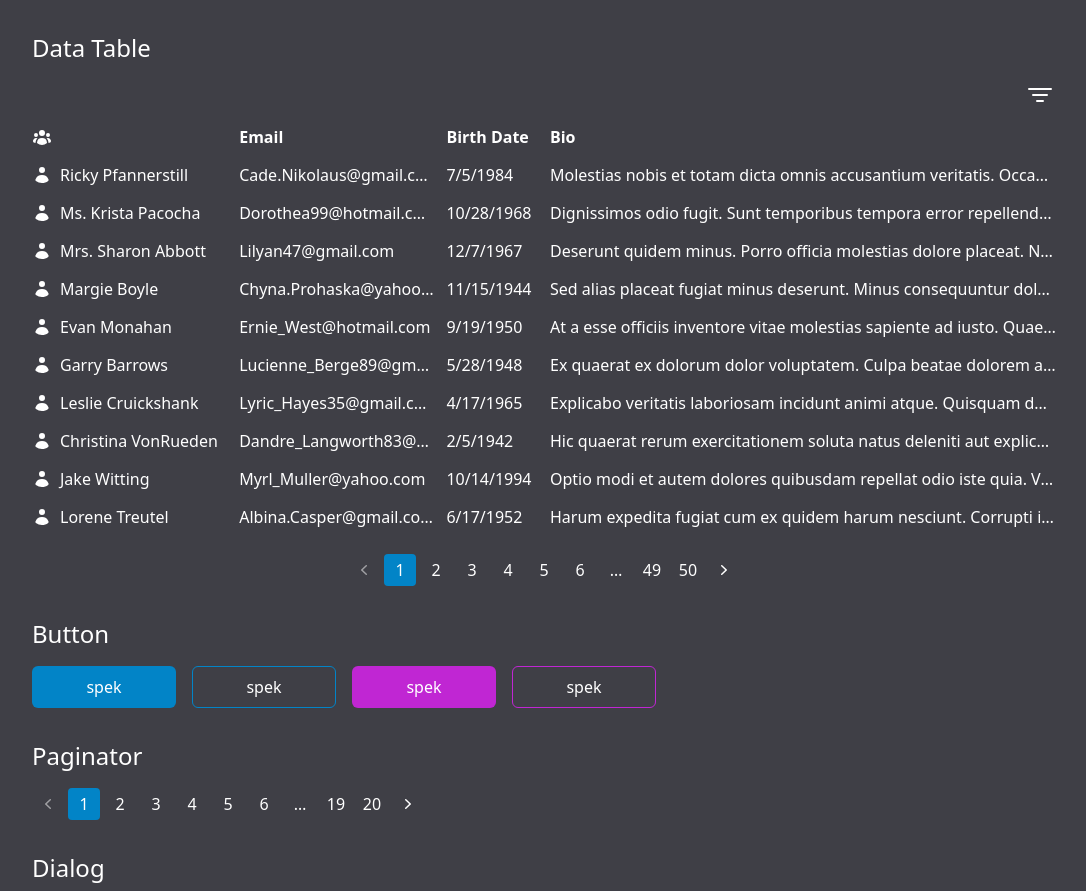
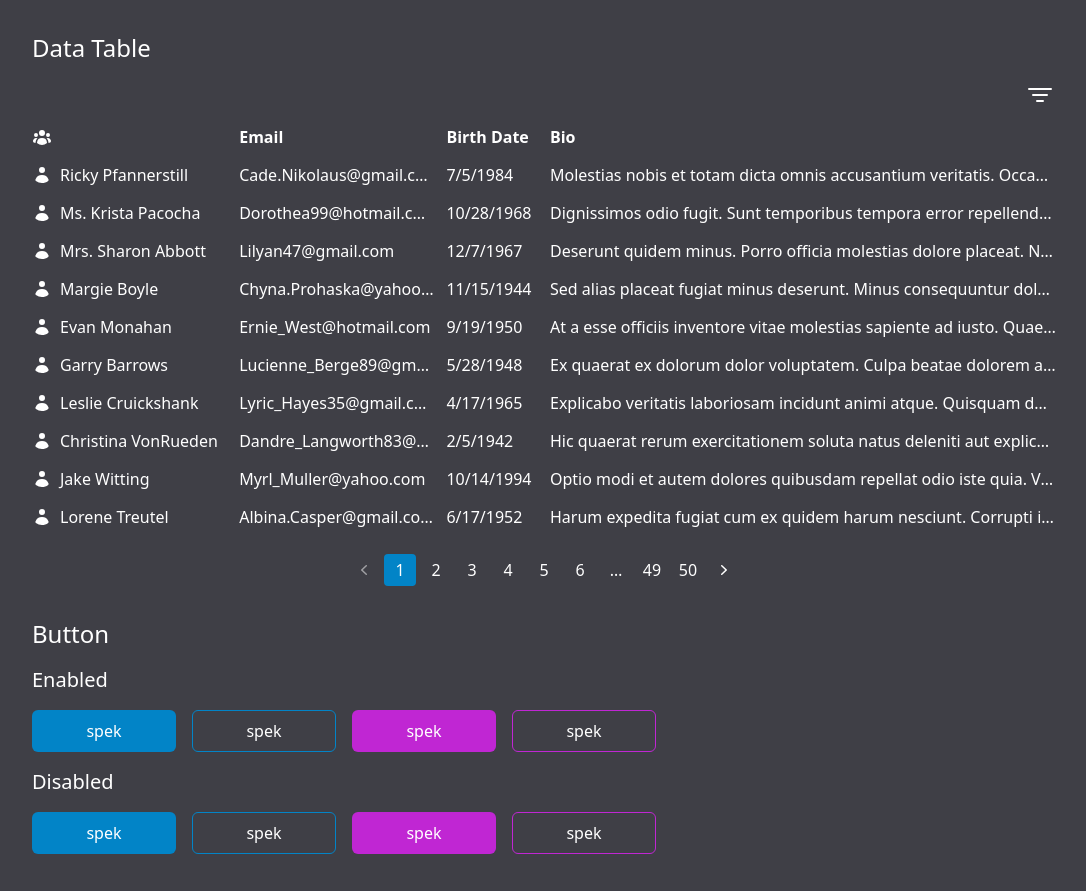
Before and after one commit to rpf3/spek, a SvelteKit app: page / in a window 1280 px wide. Shown: the top 891 px of the page, without its empty margins (96-1182 px from the left). Built offline with nearby package versions, Linux system fonts and the light colour scheme.

Commit message:
feat: Allow buttons to be disabled

```diff
--- a/src/lib/button/Button.svelte
+++ b/src/lib/button/Button.svelte
@@ -4,6 +4,7 @@
 
 	export let color: ColorMode;
 	export let fill: FillMode;
+	export let disabled = false;
 
 	const dispatch = createEventDispatcher();
 
@@ -13,20 +14,30 @@
 </script>
 
 <button
+	{disabled}
 	type="button"
 	on:click={dispatchEvent}
 	class="w-full rounded-md border px-4 py-2 focus:outline-none"
 	class:bg-transparent={fill === FillMode.Ring}
 	class:bg-spek-primary-600={fill === FillMode.Fill && color === ColorMode.Primary}
-	class:hover:bg-spek-primary-500={fill === FillMode.Fill && color === ColorMode.Primary}
+	class:hover:bg-spek-primary-500={fill === FillMode.Fill &&
+		color === ColorMode.Primary &&
+		disabled === false}
 	class:bg-spek-accent-600={fill === FillMode.Fill && color === ColorMode.Accent}
-	class:hover:bg-spek-accent-500={fill === FillMode.Fill && color === ColorMode.Accent}
+	class:hover:bg-spek-accent-500={fill === FillMode.Fill &&
+		color === ColorMode.Accent &&
+		disabled === false}
 	class:border-transparent={fill === FillMode.Fill}
 	class:border-spek-primary-600={fill === FillMode.Ring && color === ColorMode.Primary}
-	class:hover:border-spek-primary-500={fill === FillMode.Ring && color === ColorMode.Primary}
+	class:hover:border-spek-primary-500={fill === FillMode.Ring &&
+		color === ColorMode.Primary &&
+		disabled === false}
 	class:border-spek-accent-600={fill === FillMode.Ring && color === ColorMode.Accent}
-	class:hover:border-spek-accent-500={fill === FillMode.Ring && color === ColorMode.Accent}
+	class:hover:border-spek-accent-500={fill === FillMode.Ring &&
+		color === ColorMode.Accent &&
+		disabled === false}
 	class:text-spek-inverted={fill === FillMode.Fill}
+	class:cursor-not-allowed={disabled === true}
 >
 	<slot />
 </button>
--- a/src/routes/+page.svelte
+++ b/src/routes/+page.svelte
@@ -60,6 +60,8 @@
 	<section>
 		<h1 class="text-2xl mb-4">Button</h1>
 
+		<h2 class="text-xl my-4">Enabled</h2>
+
 		<div class="flex flex-row gap-4">
 			<div class="w-36">
 				<Button fill={FillMode.Fill} color={ColorMode.Primary}>spek</Button>
@@ -75,6 +77,26 @@
 
 			<div class="w-36">
 				<Button fill={FillMode.Ring} color={ColorMode.Accent}>spek</Button>
+			</div>
+		</div>
+
+		<h2 class="text-xl my-4">Disabled</h2>
+
+		<div class="flex flex-row gap-4">
+			<div class="w-36">
+				<Button fill={FillMode.Fill} color={ColorMode.Primary} disabled={true}>spek</Button>
+			</div>
+
+			<div class="w-36">
+				<Button fill={FillMode.Ring} color={ColorMode.Primary} disabled={true}>spek</Button>
+			</div>
+
+			<div class="w-36">
+				<Button fill={FillMode.Fill} color={ColorMode.Accent} disabled={true}>spek</Button>
+			</div>
+
+			<div class="w-36">
+				<Button fill={FillMode.Ring} color={ColorMode.Accent} disabled={true}>spek</Button>
 			</div>
 		</div>
 	</section>
```
